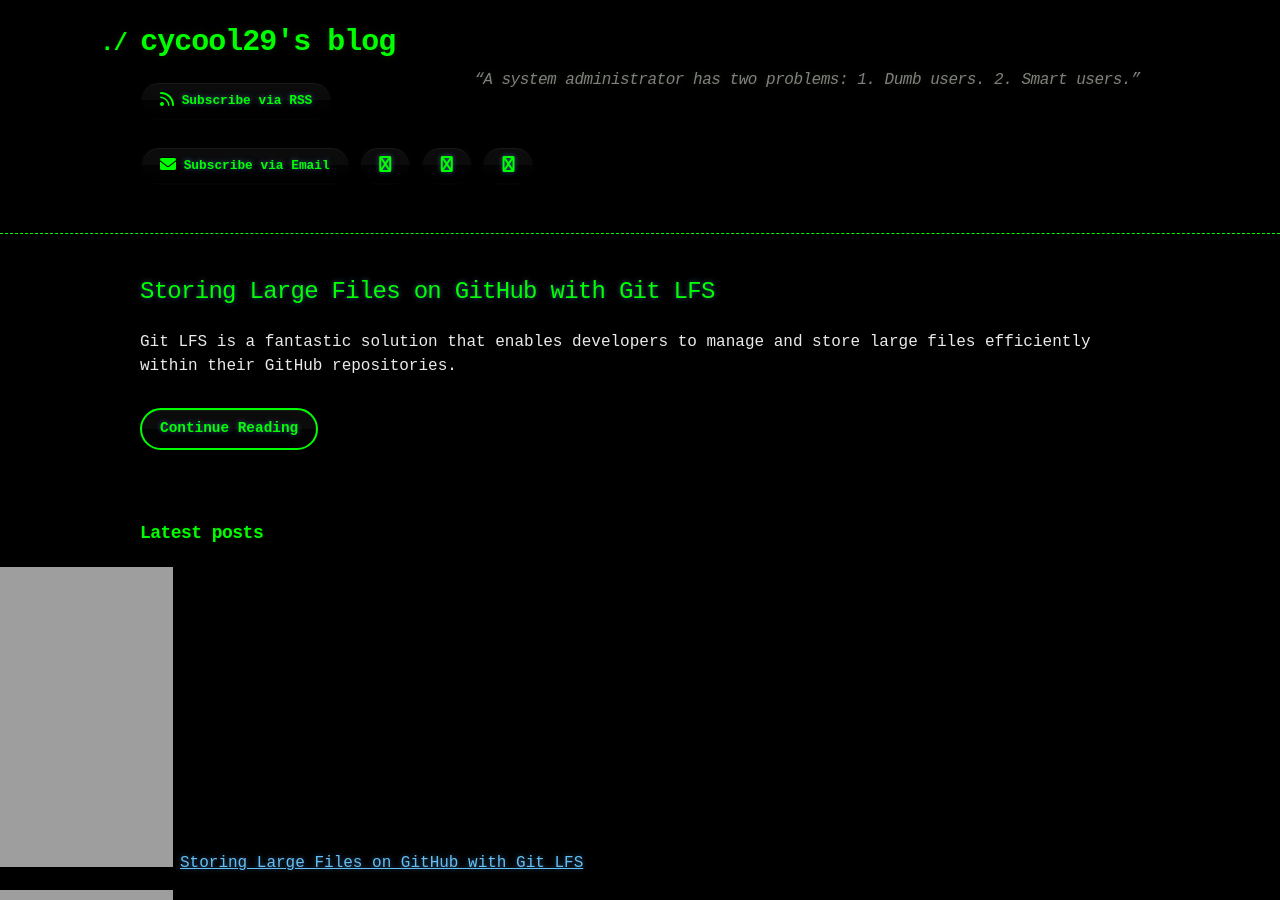
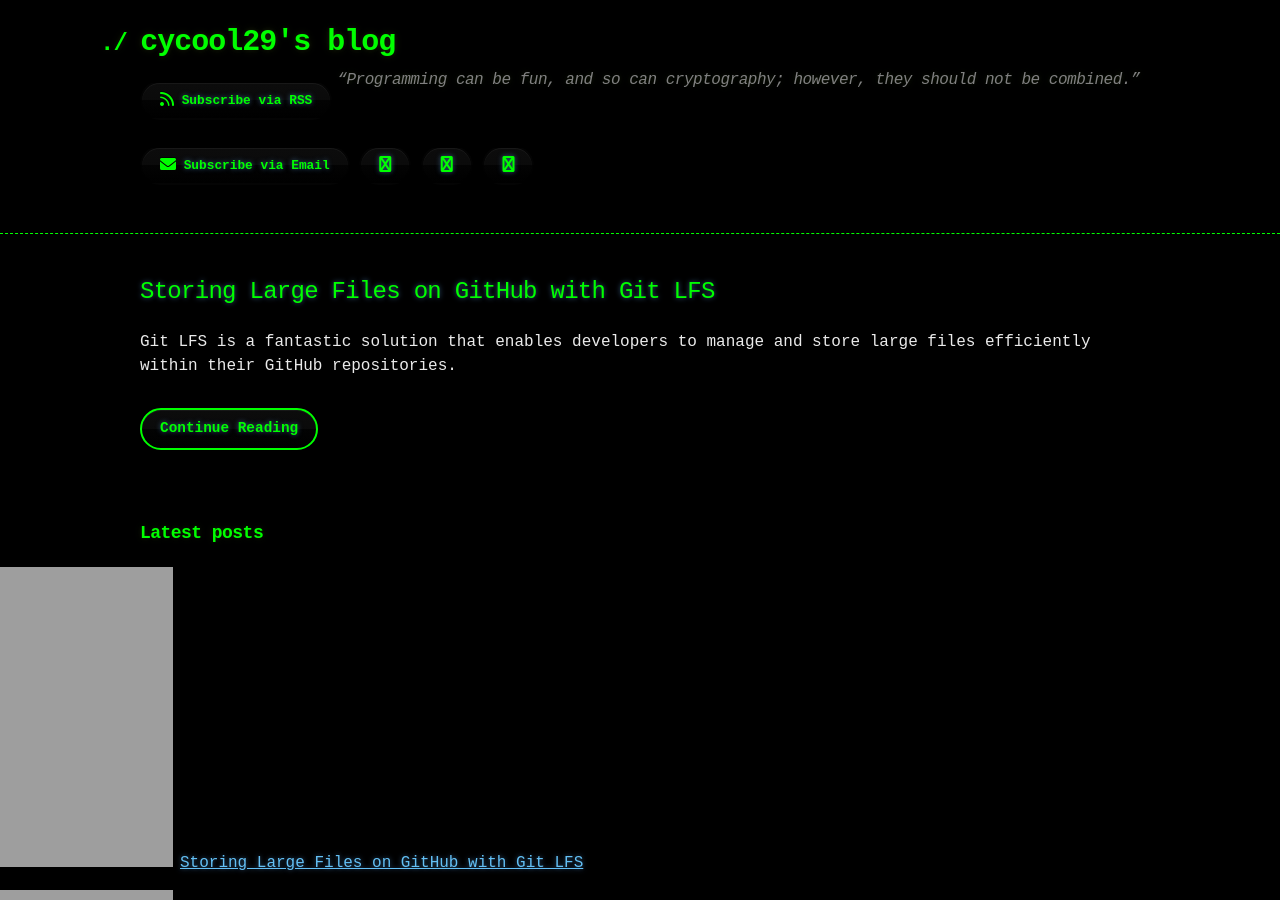
Before and after one commit to cycool29/cycool29.github.io, a Jekyll site: the page built from index.md, in a window 1280 px wide and 900 px high. Built offline with Jekyll 4.4.1, drawn with Linux system fonts in a browser that asks for light colours; a style sheet for code colours, icons or effects is not loaded.

Commit message:
Update quotes

```diff
--- a/_config.yml
+++ b/_config.yml
@@ -1,5 +1,5 @@
 title: cycool29's blog
-description: "“A system administrator has two problems: 1. Dumb users. 2. Smart users.” "
+description: "“Programming can be fun, and so can cryptography; however, they should not be combined.” "
 bio: A high school student. Intermediate in Python, Git, Bash. Learning JavaScript. He/Him. "
 author: cycool29
 url: https://cycool29.github.io
```
